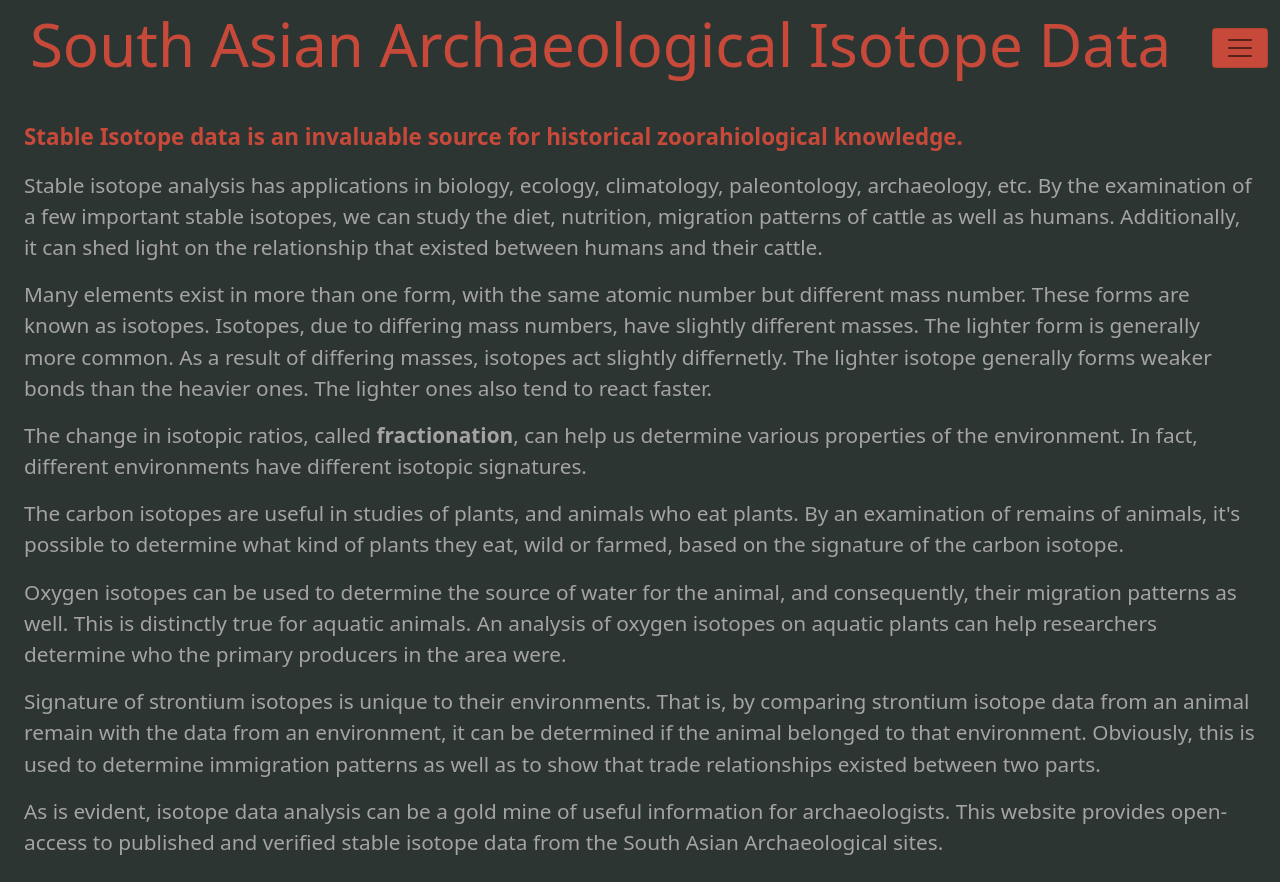
After one commit to abhi-kr-2100/arch-sa-data, a Django app: page /know_more/ in a window 1280 px wide. The commit adds this page. Run offline with Django 3.2, Linux system fonts and the light colour scheme.

Commit message:
Add Know More About Isotopes page

```diff
--- a/isodatabank/templates/isodatabank/base.html
+++ b/isodatabank/templates/isodatabank/base.html
@@ -49,6 +49,9 @@
             <span class="navbar-toggler-icon"></span>
           </button>
           <div class="collapse navbar-collapse" id="navbarSupportedContent">
+            <li class="nav-item m-1">
+              <a class="btn btn-primary" href="{% url 'know_more' %}">Know More About Isotopes</a>
+            </li>
             <ul class="navbar-nav">
               <li class="nav-item  m-1">
                 <a class="btn btn-primary" href="{% url 'upload' %}">Upload Data</a>
--- /dev/null
+++ b/isodatabank/templates/isodatabank/know_more.html
@@ -0,0 +1,52 @@
+{% extends "isodatabank/base.html" %}
+
+{% block title %}More About Isotopes{% endblock %}
+
+{% block content %}
+<p class="lead">Stable Isotope data is an invaluable source for historical zoorahiological knowledge.</p>
+
+<p>
+    Stable isotope analysis has applications in biology, ecology, climatology,
+    paleontology, archaeology, etc.
+    By the examination of a few important stable isotopes, we can study the diet,
+    nutrition, migration patterns of cattle as well as humans. Additionally, it
+    can shed light on the relationship that existed between humans and their cattle.
+</p>
+
+<p>
+    Many elements exist in more than one form, with the same atomic number but different
+    mass number. These forms are known as isotopes. Isotopes, due to differing mass numbers, have
+    slightly different masses. The lighter form is generally more common. As a result of differing
+    masses, isotopes act slightly differnetly. The lighter isotope generally forms weaker bonds than the heavier ones.
+    The lighter ones also tend to react faster.
+</p>
+
+<p>
+    The change in isotopic ratios, called <b>fractionation</b>, can help us determine various properties of the
+    environment. In fact, different environments have different isotopic signatures.
+</p>
+
+<p>
+    The carbon isotopes are useful in studies of plants, and animals who eat plants. By an examination of remains of
+    animals, it's possible to determine what kind of plants they eat, wild or farmed, based on the signature of the
+    carbon isotope.
+</p>
+
+<p>
+    Oxygen isotopes can be used to determine the source of water for the animal, and consequently, their migration patterns
+    as well. This is distinctly true for aquatic animals. An analysis of oxygen isotopes on aquatic plants can help
+    researchers determine who the primary producers in the area were.
+</p>
+
+<p>
+    Signature of strontium isotopes is unique to their environments. That is, by comparing strontium isotope data
+    from an animal remain with the data from an environment, it can be determined if the animal belonged to that
+    environment. Obviously, this is used to determine immigration patterns as well as to show that trade relationships
+    existed between two parts.
+</p>
+
+<p>
+    As is evident, isotope data analysis can be a gold mine of useful information for archaeologists. This website provides
+    open-access to published and verified stable isotope data from the South Asian Archaeological sites.
+</p>
+{% endblock %}
--- a/isodatabank/urls.py
+++ b/isodatabank/urls.py
@@ -1,6 +1,6 @@
 from django.urls import path
 
-from .views import HomePageView, UploadDataView, LocationListView, UploadSuccessful, download_view
+from .views import *
 
 
 urlpatterns = [
@@ -8,5 +8,6 @@ urlpatterns = [
     path('upload/', UploadDataView.as_view(), name='upload'),
     path('upload/success/', UploadSuccessful.as_view(), name='upload_success'),
     path('browse/', LocationListView.as_view(), name='browse'),
-    path('download/<dataset_id>/', download_view, name='download')
+    path('download/<dataset_id>/', download_view, name='download'),
+    path('know_more/', MoreAboutIsotopes.as_view(), name='know_more'),
 ]
--- a/isodatabank/views.py
+++ b/isodatabank/views.py
@@ -17,6 +17,10 @@ from .models import LocationInformation, ValidationInformation, TiliaExcelFile
 
 class HomePageView(TemplateView):
     template_name = "isodatabank/home.html"
+
+
+class MoreAboutIsotopes(TemplateView):
+    template_name = "isodatabank/know_more.html"
 
 
 class UploadDataView(FormView):
```
